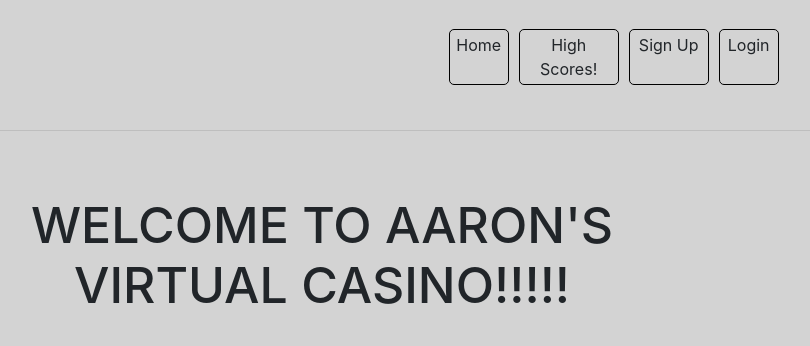
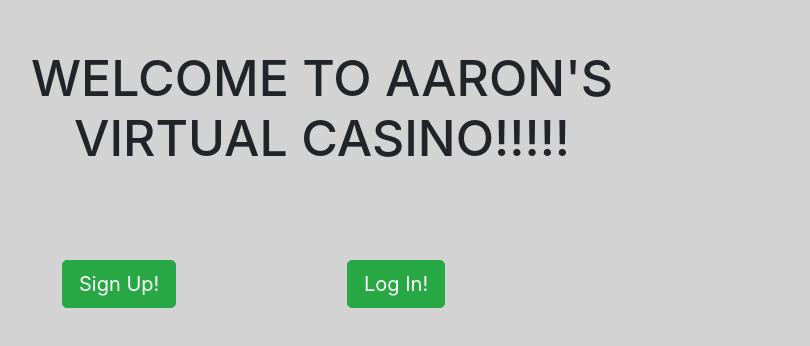
Before and after one commit to aofengen/BlackJack-frontEnd, an Angular app: page / in a window 1280 px wide. Shown: the top 346 px of the page, without its empty margins (318-1128 px from the left). Built offline with nearby package versions, Linux system fonts and the light colour scheme.

Commit message:
testing deployed version of api

```diff
--- a/src/app/header/header.component.html
+++ b/src/app/header/header.component.html
@@ -1,4 +1,4 @@
-<nav>
+<nav *ngIf="this.as.token">
   <br>
   <div class="container-fluid">
     <h2 *ngIf="name">Hello, {{name}}</h2>
@@ -9,8 +9,6 @@
           <li class="nav-item li2" id="pokerLink" (click)="pageClicked('pokerLink')" routerLink="/poker" *ngIf="this.as.token">Video Poker</li>
           <li class="nav-item li1" id="homeLink" (click)="pageClicked('homeLink')" routerLink="/">Home</li>
           <li class="nav-item li2" id="leaderboardLink" (click)="pageClicked('leaderboardLink')" routerLink="/leaderboard">High Scores!</li>
-          <li class="nav-item li3" (click)="signup()" *ngIf="!this.as.token">Sign Up</li>
-          <li class="nav-item li1" (click)="login()" *ngIf="!this.as.token">Login</li>
           <li class="nav-item li3" id="profileLink" (click)="pageClicked('profileLink')" routerLink="/profile/{{userIdNumber}}" *ngIf="this.as.token">My Profile</li>
           <li class="nav-item li1" id="statsLink" (click)="pageClicked('statsLink')" routerLink="/stats/{{userIdNumber}}" *ngIf="this.as.token">Stats</li>
           <li class="nav-item li1" (click)="logout()" *ngIf="this.as.token">Logout</li>
@@ -18,6 +16,6 @@
       </div>
     </div>
   </div>
+  <br>
+  <hr>
 </nav>
-<br>
-<hr>
--- a/src/app/header/header.component.ts
+++ b/src/app/header/header.component.ts
@@ -1,8 +1,5 @@
 import { Component, OnInit, AfterContentChecked } from '@angular/core';
 import { Router, ActivatedRoute } from '@angular/router';
-import { NgbModal, NgbActiveModal } from '@ng-bootstrap/ng-bootstrap';
-import { SignupModalComponent } from '../signup-modal/signup-modal.component';
-import { LoginModalComponent } from '../login-modal/login-modal.component';
 import { AuthService } from '../services/auth.service';
 import { BlackjackService } from '../services/blackjack.service';
 import * as $ from 'jquery';
@@ -15,7 +12,7 @@ import { VideopokerService } from '../services/videopoker.service';
 })
 export class HeaderComponent implements OnInit, AfterContentChecked {
 
-  constructor(private ms: NgbModal, private as: AuthService, private router: Router, private ac: ActivatedRoute, private gs: BlackjackService,
+  constructor(private as: AuthService, private router: Router, private ac: ActivatedRoute, private gs: BlackjackService,
               private vs: VideopokerService) { }
 
     token: string;
@@ -31,14 +28,6 @@ export class HeaderComponent implements OnInit, AfterContentChecked {
       this.name = this.as.getName();
     }
 
-  }
-
-  signup() {
-    this.ms.open(SignupModalComponent);
-  }
-
-  login() {
-    this.ms.open(LoginModalComponent);
   }
 
   logout() {
--- a/src/app/landing/landing.component.css
+++ b/src/app/landing/landing.component.css
@@ -2,3 +2,7 @@ h1 {
     text-align: center;
     font-size: 50px;
 }
+
+.startBtn {
+    margin: 3em 10em;
+}
--- a/src/app/landing/landing.component.html
+++ b/src/app/landing/landing.component.html
@@ -6,15 +6,14 @@
       <h1>WELCOME TO AARON'S VIRTUAL CASINO!!!!!</h1>
     </div>
   </div>
-  <!-- <br>
-  <div class="row justify-content-center">
+  <br>
   <div class="row justify-content-left">
     <div class="col-1"></div>
     <div class="col-3">
-      <button type="button" class="btn btn-lg btn-success startBtn" routerLink="/blackjack" (click)="pageChecked(blackjackLink)">Start Blackjack</button>
+      <button type="button" class="btn btn-lg btn-success startBtn" (click)="signup()">Sign Up!</button>
     </div>
     <div class="col-3">
-        <button type="button" class="btn btn-lg btn-success startBtn" (click)="showPoker()">Go to Poker</button>
+        <button type="button" class="btn btn-lg btn-success startBtn" (click)="login()">Log In!</button>
     </div>
-  </div> -->
+  </div>
 </div>
--- a/src/app/landing/landing.component.ts
+++ b/src/app/landing/landing.component.ts
@@ -1,4 +1,7 @@
 import { Component, OnInit } from '@angular/core';
+import { NgbModal, NgbActiveModal } from '@ng-bootstrap/ng-bootstrap';
+import { SignupModalComponent } from '../signup-modal/signup-modal.component';
+import { LoginModalComponent } from '../login-modal/login-modal.component';
 
 @Component({
   selector: 'app-landing',
@@ -7,9 +10,17 @@ import { Component, OnInit } from '@angular/core';
 })
 export class LandingComponent implements OnInit {
 
-  constructor() { }
+  constructor(private ms: NgbModal) { }
 
   ngOnInit() {
   }
 
+  signup() {
+    this.ms.open(SignupModalComponent);
+  }
+
+  login() {
+    this.ms.open(LoginModalComponent);
+  }
+
 }
--- a/src/app/leaderboard/leaderboard.component.ts
+++ b/src/app/leaderboard/leaderboard.component.ts
@@ -24,7 +24,7 @@ export class LeaderboardComponent implements OnInit {
 
   getBlackjackLeaderboard() {
     let id = this.as.getUserIdNumber();
-    fetch(/*'https://blackjack-java-api.herokuapp.com/blackjack/leaderboard'*/ 'http://localhost:8080/blackjack/leaderboard', {
+    fetch('https://blackjack-java-api.herokuapp.com/blackjack/leaderboard' /* 'http://localhost:8080/blackjack/leaderboard'*/, {
         method: "GET",
         headers: new Headers({
             "Content-type": "application/json"
@@ -41,7 +41,7 @@ export class LeaderboardComponent implements OnInit {
   getVideoPokerLeaderboard() {
     let id = this.as.getUserIdNumber();
     // let id = 1;
-    fetch(/*`https://blackjack-java-api.herokuapp.com/poker/leaderboard`*/ `http://localhost:8080/poker/leaderboard`, {
+    fetch(`https://blackjack-java-api.herokuapp.com/poker/leaderboard` /* `http://localhost:8080/poker/leaderboard`*/, {
         method: 'GET',
         headers: new Headers({
             'Content-Type': 'application/json'
--- a/src/app/services/blackjack.service.ts
+++ b/src/app/services/blackjack.service.ts
@@ -36,7 +36,7 @@ export class BlackjackService {
 
     getMainDeck() {
         let x = [];
-        fetch(/*'https://blackjack-java-api.herokuapp.com/blackjack/shuffle'*/ 'http://localhost:8080/blackjack/shuffle', {
+        fetch('https://blackjack-java-api.herokuapp.com/blackjack/shuffle' /* 'http://localhost:8080/blackjack/shuffle'*/, {
             method: 'GET',
             headers: new Headers({
                 'Content-Type': 'application/json'
@@ -196,7 +196,7 @@ export class BlackjackService {
         if (id == undefined || id == NaN || id == null) {
             return;
         } else {
-            fetch(/*`https://blackjack-java-api.herokuapp.com/blackjack/stats/${id}`*/ `http://localhost:8080/blackjack/stats/${id}`, {
+            fetch(`https://blackjack-java-api.herokuapp.com/blackjack/stats/${id}` /* `http://localhost:8080/blackjack/stats/${id}`*/, {
                 method: "POST",
                 headers: new Headers({
                     "Content-type": "application/json"
--- a/src/app/services/videopoker.service.ts
+++ b/src/app/services/videopoker.service.ts
@@ -9,7 +9,7 @@ export class VideopokerService {
 
     getMainDeck() {
         let x = [];
-        fetch(/*'https://blackjack-java-api.herokuapp.com/poker/shuffle'*/ 'http://localhost:8080/poker/shuffle', {
+        fetch('https://blackjack-java-api.herokuapp.com/poker/shuffle' /* 'http://localhost:8080/poker/shuffle'*/, {
             method: 'GET',
             headers: new Headers({
                 'Content-Type': 'application/json'
@@ -179,7 +179,7 @@ export class VideopokerService {
 		let data = JSON.parse(localStorage.getItem("poker"));
 		if (id == undefined || id == NaN || id == null) return;
 		else {
-			fetch(/*`https://blackjack-java-api.herokuapp.com/poker/stats/${id}`*/ `http://localhost:8080/poker/stats/${id}`, {
+			fetch(`https://blackjack-java-api.herokuapp.com/poker/stats/${id}` /* `http://localhost:8080/poker/stats/${id}`*/, {
 				method: "POST",
 				headers: new Headers({
 					"Content-type": "application/json"
--- a/src/app/stats/stats.component.ts
+++ b/src/app/stats/stats.component.ts
@@ -74,18 +74,11 @@ export class StatsComponent implements OnInit {
     this.getVideoPokerStats();
 
 
-
-    // this.money = Number(localStorage.getItem('money'));
-    // this.handsWon = Number(localStorage.getItem("handsWon"));
-    // this.handsPlayed = Number(localStorage.getItem("handsPlayed"));
-    // this.perHandsWon = (this.handsWon/this.handsPlayed) * 100;
-    // this.blackjacks = Number(localStorage.getItem("blackjacks"));
-    // this.highMoney = Number(localStorage.getItem("highMoney"));
   }
 
   getBlackjackStats() {
     let id = this.as.getUserIdNumber();
-    fetch(/*`https://blackjack-java-api.herokuapp.com/blackjack/stats/${id}`*/ `http://localhost:8080/blackjack/stats/${id}`, {
+    fetch(`https://blackjack-java-api.herokuapp.com/blackjack/stats/${id}` /* `http://localhost:8080/blackjack/stats/${id}`*/, {
         method: "GET",
         headers: new Headers({
             "Content-type": "application/json"
@@ -110,7 +103,7 @@ export class StatsComponent implements OnInit {
 
   getVideoPokerStats() {
     let id = this.as.getUserIdNumber();
-    fetch(/*`https://blackjack-java-api.herokuapp.com/poker/stats/${id}`*/ `http://localhost:8080/poker/stats/${id}`, {
+    fetch(`https://blackjack-java-api.herokuapp.com/poker/stats/${id}` /* `http://localhost:8080/poker/stats/${id}`*/, {
         method: 'GET',
         headers: new Headers({
             'Content-Type': 'application/json'
```
Also changed, not shown: src/app/services/auth.service.ts (+4 -4 lines).
